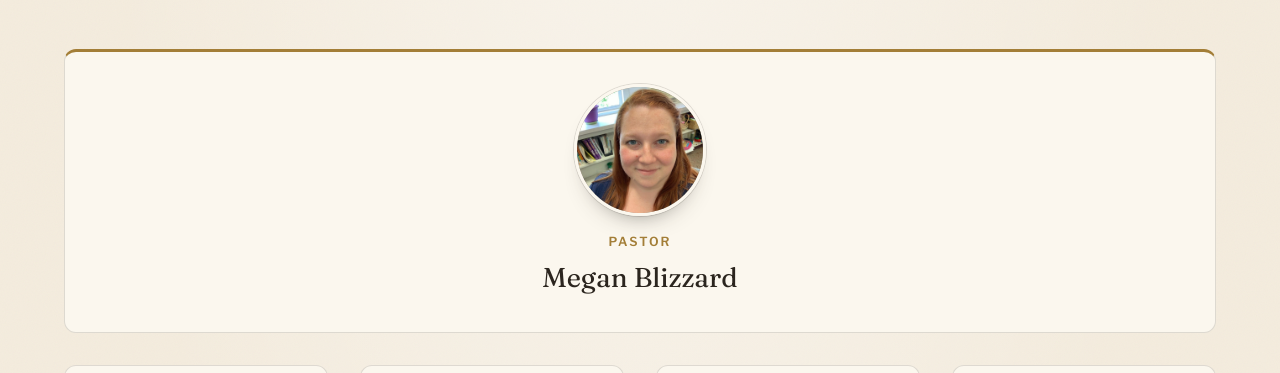
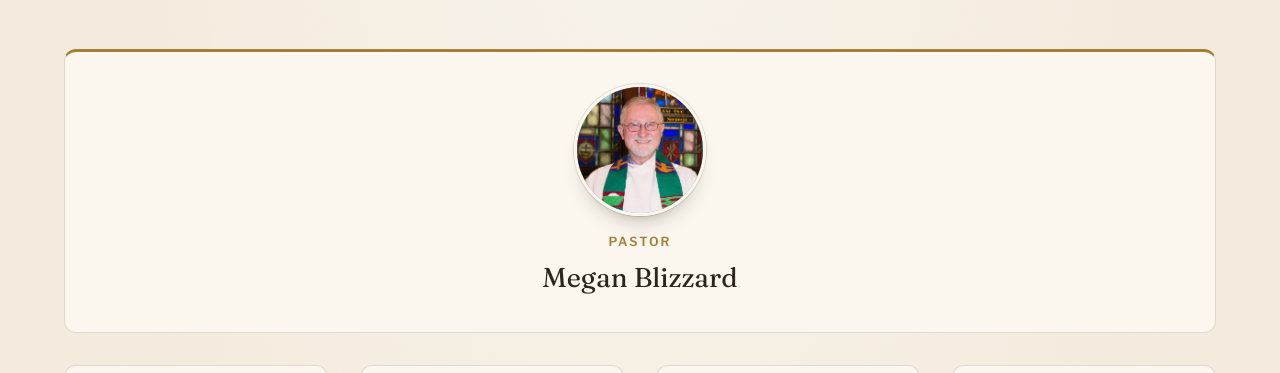
Before and after one commit to stonechapelumc/stonechapelumc.github.io, a plain HTML site: page staff/index.html in a window 1280 px wide. Shown: the part 353-726 px from the top of the page. Drawn offline with nearby package versions, Linux system fonts and the light colour scheme.

Commit message:
Update index.html
Updated with a photo of Pastor Baker.

```diff
--- a/staff/index.html
+++ b/staff/index.html
@@ -127,8 +127,8 @@
                         <article class="leader pastor reveal">
                             <div class="avatar" aria-hidden="true">
                                 <img
-                                    src="../assets/megan.png"
-                                    alt="A photo of our pastor, Megan Blizzard."
+                                    src="../assets/photos/richard.png"
+                                    alt="A photo of our pastor, Richard Baker."
                                 />
                             </div>
                             <div class="role">Pastor</div>
```
